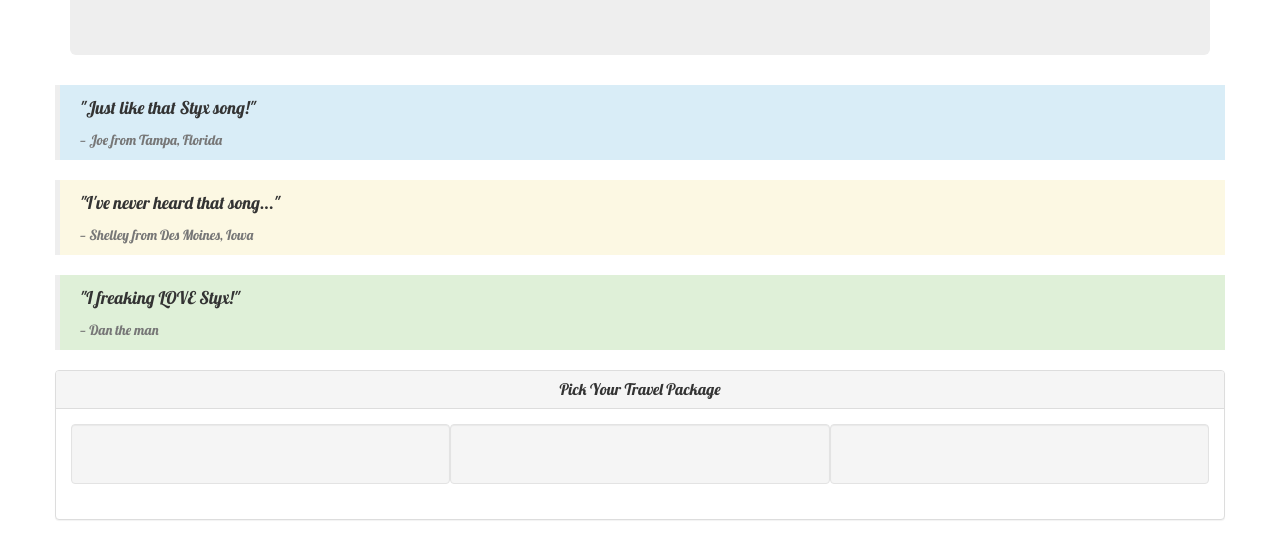
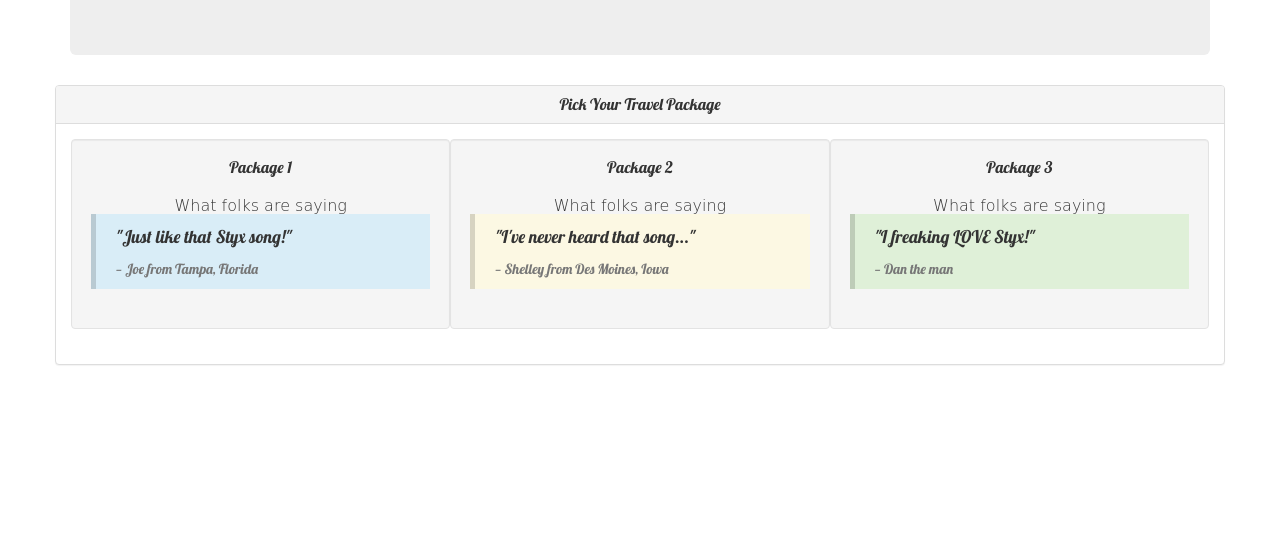
Before and after one commit to Pabarreyro/vacation-site, a plain HTML site: page index.html in a window 1280 px wide. Shown: the part 187-746 px from the top of the page. Drawn offline with Linux system fonts and the light colour scheme.

Commit message:
Move blockquotes into travel package columns

```diff
--- a/css/styles.css
+++ b/css/styles.css
@@ -10,6 +10,16 @@ body {
   font-family: 'Lobster', cursive;
 }
 
+.package-title {
+  text-align: center;
+}
+
+.quote-title {
+  font-family: cursive;
+  font-weight: lighter;
+  text-align: center;
+}
+
 blockquote {
   font-size: 12;
 }
--- a/index.html
+++ b/index.html
@@ -14,18 +14,7 @@
         <h3>Set an open course for the virgin sea!</h3>
       </div>
       <div class="row">
-        <blockquote class="bg-info">
-          <p>"Just like that Styx song!"</p>
-          <footer>Joe from Tampa, Florida</footer>
-        </blockquote>
-        <blockquote class="bg-warning">
-          <p>"I've never heard that song..."</p>
-          <footer>Shelley from Des Moines, Iowa</footer>
-        </blockquote>
-        <blockquote class="bg-success">
-          <p>"I freaking LOVE Styx!"</p>
-          <footer>Dan the man</footer>
-        </blockquote>
+
       </div>
       <div class="row">
         <div class="panel panel-default">
@@ -34,13 +23,31 @@
           </div>
         <div class="panel-body">
           <div class="col-lg-4 well">
+            <h4 class="panel-title package-title">Package 1</h4>
             <img src="#" alt="">
+            <h5 class="panel-title quote-title">What folks are saying</h5>
+            <blockquote class="bg-info">
+              <p>"Just like that Styx song!"</p>
+              <footer>Joe from Tampa, Florida</footer>
+            </blockquote>
           </div>
           <div class="col-lg-4 well">
+            <h4 class="panel-title package-title">Package 2</h4>
             <img src="#" alt="">
+            <h5 class="panel-title quote-title">What folks are saying</h5>
+            <blockquote class="bg-warning">
+              <p>"I've never heard that song..."</p>
+              <footer>Shelley from Des Moines, Iowa</footer>
+            </blockquote>
           </div>
           <div class="col-lg-4 well">
+            <h4 class="panel-title package-title">Package 3</h4>
             <img src="#" alt="">
+            <h5 class="panel-title quote-title">What folks are saying</h5>
+            <blockquote class="bg-success">
+              <p>"I freaking LOVE Styx!"</p>
+              <footer>Dan the man</footer>
+            </blockquote>
           </div>
         </div>
         </div>
```
